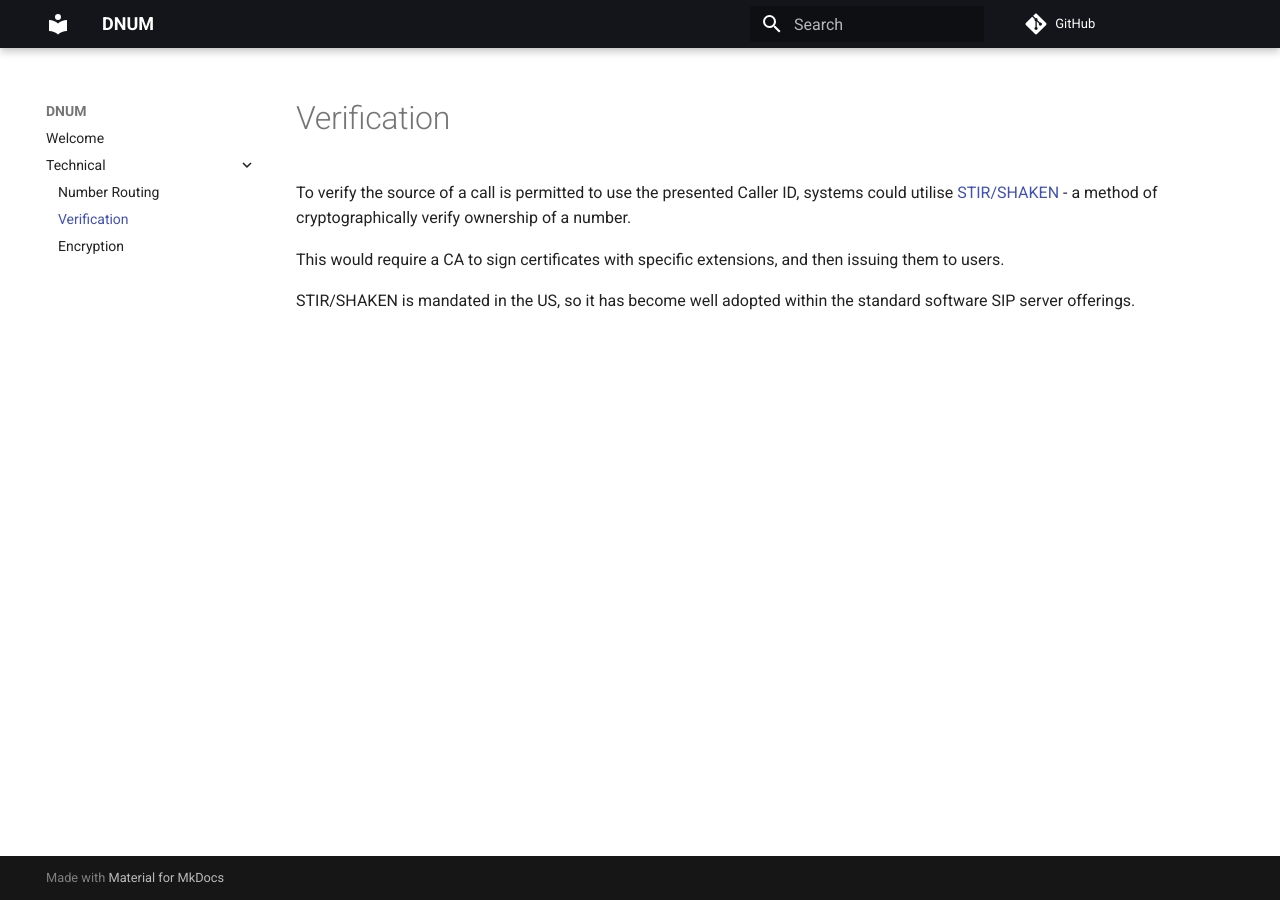
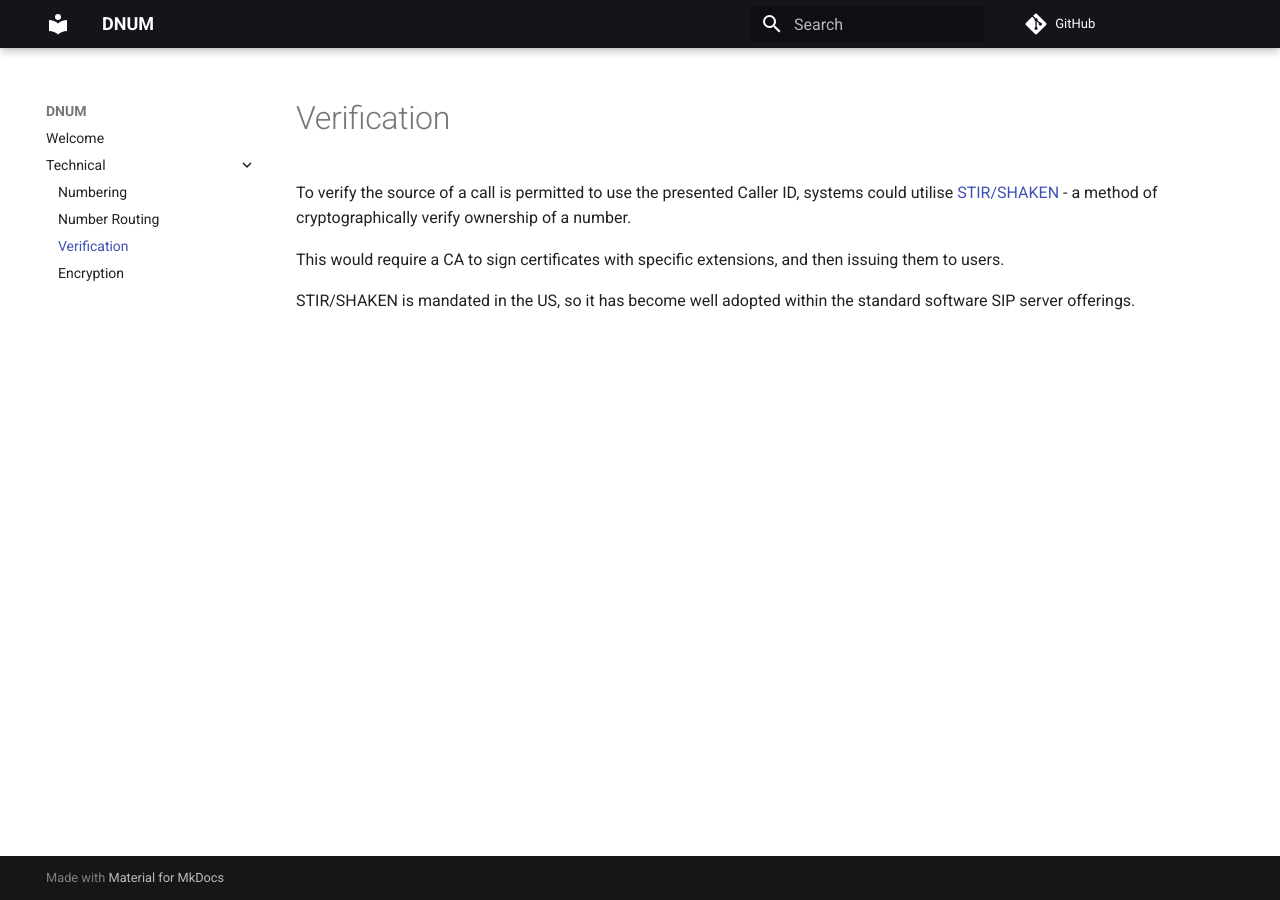
Before and after one commit to cu-telecom/DNUM-Wiki, an MkDocs documentation site: the page built from docs/technical/verification.md, in a window 1280 px wide. Built offline with MkDocs 1.6.1 and Material for MkDocs 9.7.7, drawn with Linux system fonts in a browser that asks for light colours; comment, search, counter and statistics services are not loaded.

Commit message:
Fix navigation

```diff
--- a/mkdocs.yml
+++ b/mkdocs.yml
@@ -4,6 +4,7 @@ repo_url: https://github.com/cu-telecom/dnum-wiki
 nav:
   - Welcome: index.md
   - Technical:
+    - technical/numbering.md
     - technical/index.md
     - technical/routing.md
     - technical/verification.md
```
